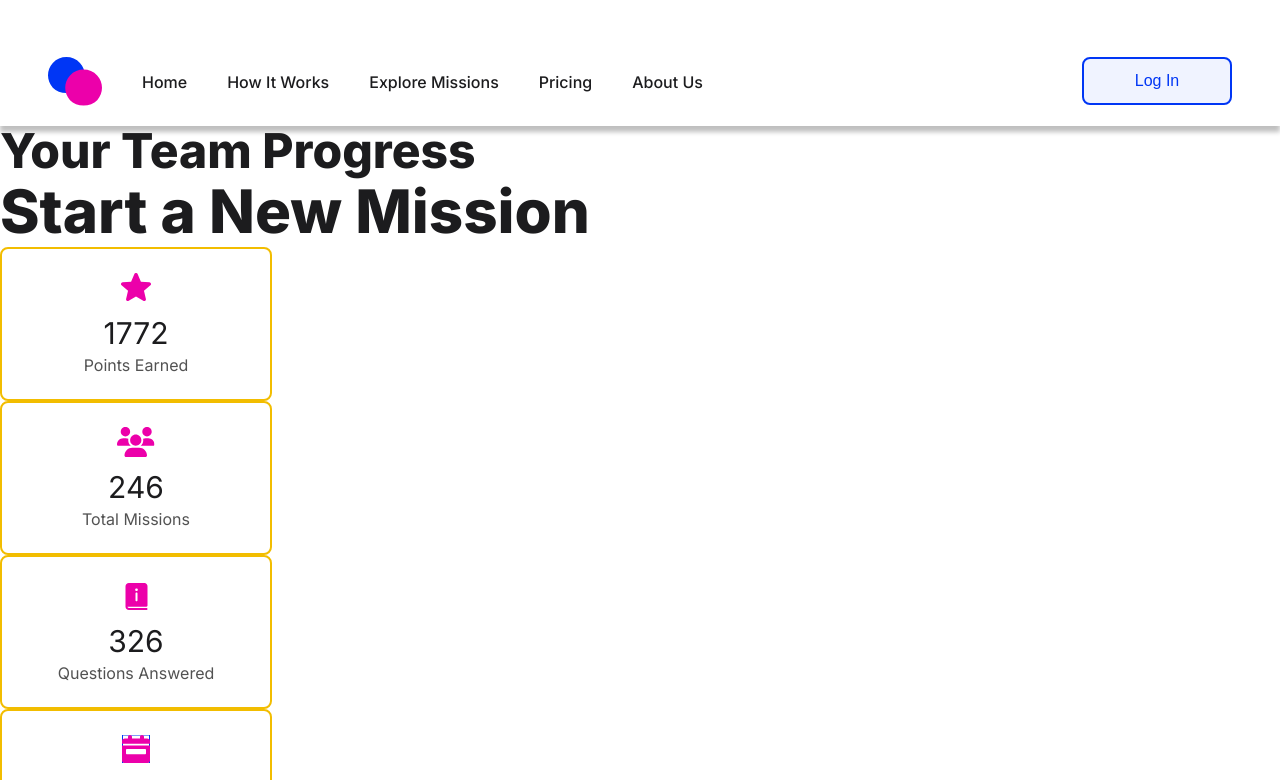
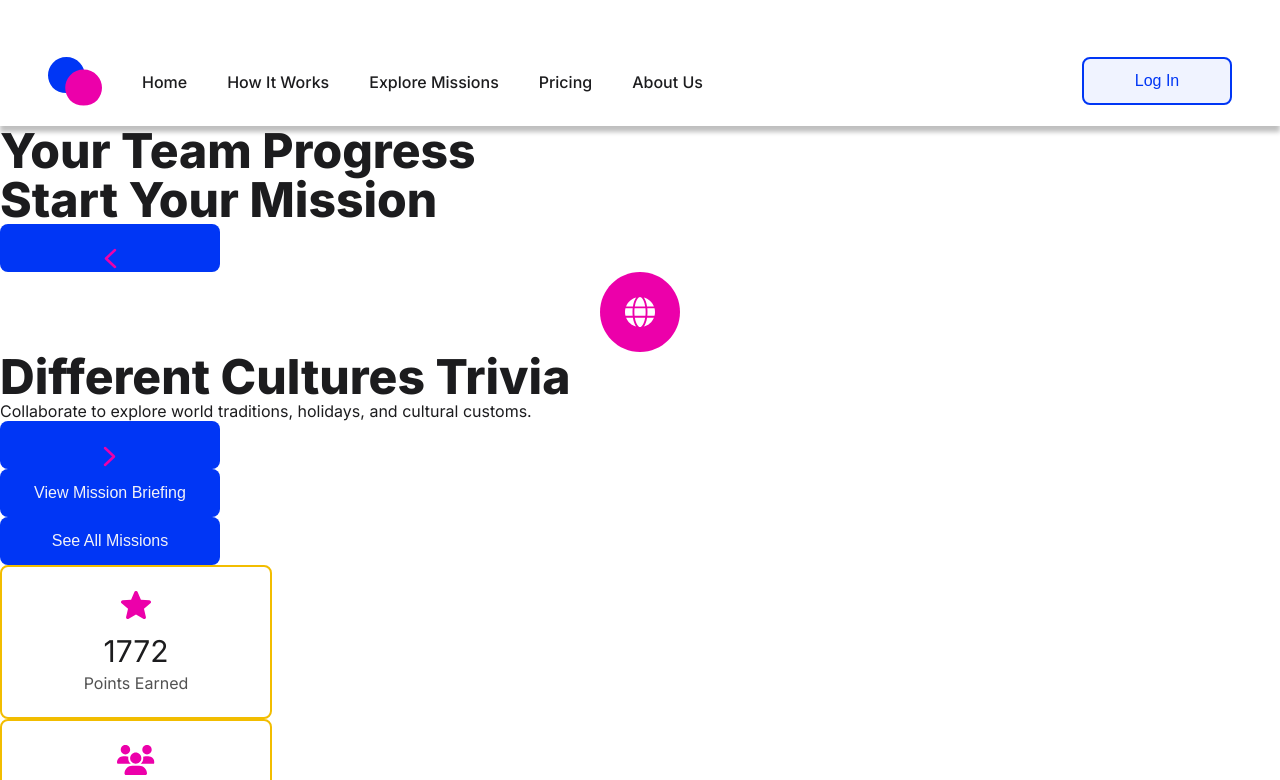
Before and after one commit to cherryontech/MissionCollective, a React (Vite) app: page /dashboard in a window 1280 px wide. Shown: the top 780 px of the page. Built offline with nearby package versions, Linux system fonts and the light colour scheme.

Commit message:
Added components

```diff
--- a/src/Components/Dashboard/MissionStatus.jsx
+++ b/src/Components/Dashboard/MissionStatus.jsx
@@ -1,3 +1,41 @@
+import { useState } from "react";
+import MissionStatusCarousel from "./MissionStatusCarousel";
+import MissionBriefingModal from "../../Components/MissionBriefingModal";
+import { useNavigate } from "react-router-dom";
+import "../../styles/MissionStatus.css";
+
 export default function MissionStatus() {
-  return <h1>Start a New Mission</h1>;
+  const [isModalOpen, setIsModalOpen] = useState(false);
+
+  const navigate = useNavigate();
+
+  const handleViewMission = () => {
+    navigate("/mission-hub");
+  };
+
+  return (
+    <section className="mission-status-section">
+      <div className="section-content">
+        <MissionStatusCarousel />
+      </div>
+      <div className="section-button-container">
+        <div className="button-briefing-container">
+          <button
+            className="view-briefing-button"
+            onClick={() => setIsModalOpen(true)}
+          >
+            View Mission Briefing
+          </button>
+        </div>
+        <div className="button-mission-container">
+          <button className="view-missions-button" onClick={handleViewMission}>
+            See All Missions
+          </button>
+        </div>
+        {isModalOpen && (
+          <MissionBriefingModal onClose={() => setIsModalOpen(false)} />
+        )}
+      </div>
+    </section>
+  );
 }
--- /dev/null
+++ b/src/Components/Dashboard/MissionStatusCard.jsx
@@ -0,0 +1,11 @@
+import "../../styles/MissionStatusCard.css";
+
+export default function MissionStatusCard({ id, icon, alt, headline, body }) {
+  return (
+    <div className="missionStatusCardContainer" key={id}>
+      <img src={icon} alt={alt} className="missionStatusCardIcon" />
+      <h2>{headline}</h2>
+      <p className="missionStatusCardBody">{body}</p>
+    </div>
+  );
+}
--- /dev/null
+++ b/src/Components/Dashboard/MissionStatusCarousel.jsx
@@ -0,0 +1,65 @@
+import MissionStatusCard from "./MissionStatusCard";
+import { useState } from "react";
+import { cardContent } from "../../data/missionHubCards";
+import leftArrow from "../../assets/icons/dashboard/leftArrow.svg";
+import rightArrow from "../../assets/icons/dashboard/rightArrow.svg";
+import completedIcon from "../../assets/icons/missionHub/completed.svg";
+import "../../styles/MissionStatusCarousel.css";
+
+export default function MissionStatusCarousel() {
+  const [currentIndex, setCurrentIndex] = useState(0);
+
+  const incompleteMissions = cardContent.filter(
+    (card) => card.icon !== completedIcon
+  );
+
+  if (incompleteMissions.length === 0) {
+    return null;
+  }
+
+  const prevCard = () => {
+    setCurrentIndex((prev) =>
+      prev === 0 ? incompleteMissions.length - 1 : prev - 1
+    );
+  };
+
+  const nextCard = () => {
+    setCurrentIndex((prev) =>
+      prev === incompleteMissions.length - 1 ? 0 : prev + 1
+    );
+  };
+
+  const currentCard = incompleteMissions[currentIndex];
+  return (
+    <div className="mission-status-carousel">
+      <div className="carousel-header">
+        <h2>Start Your Mission</h2>
+      </div>
+
+      <div className="carousel-container">
+        <button onClick={prevCard} className="carousel-leftarrow">
+          <img src={leftArrow} className="leftarrow-img" alt="left arrow" />
+        </button>
+
+        <div className="card-stack">
+          <div className="background-card"></div>
+
+          <div className="carousel-content">
+            <MissionStatusCard
+              key={currentCard.id}
+              id={currentCard.id}
+              icon={currentCard.icon}
+              alt={currentCard.alt}
+              headline={currentCard.headline}
+              body={currentCard.body}
+            />
+          </div>
+        </div>
+
+        <button onClick={nextCard} className="carousel-rightarrow">
+          <img src={rightArrow} className="rightarrow-img" alt="right arrow" />
+        </button>
+      </div>
+    </div>
+  );
+}
```
Also changed, not shown: src/styles/MissionStatus.css (added), src/styles/MissionStatusCard.css (added), src/styles/MissionStatusCarousel.css (added).
